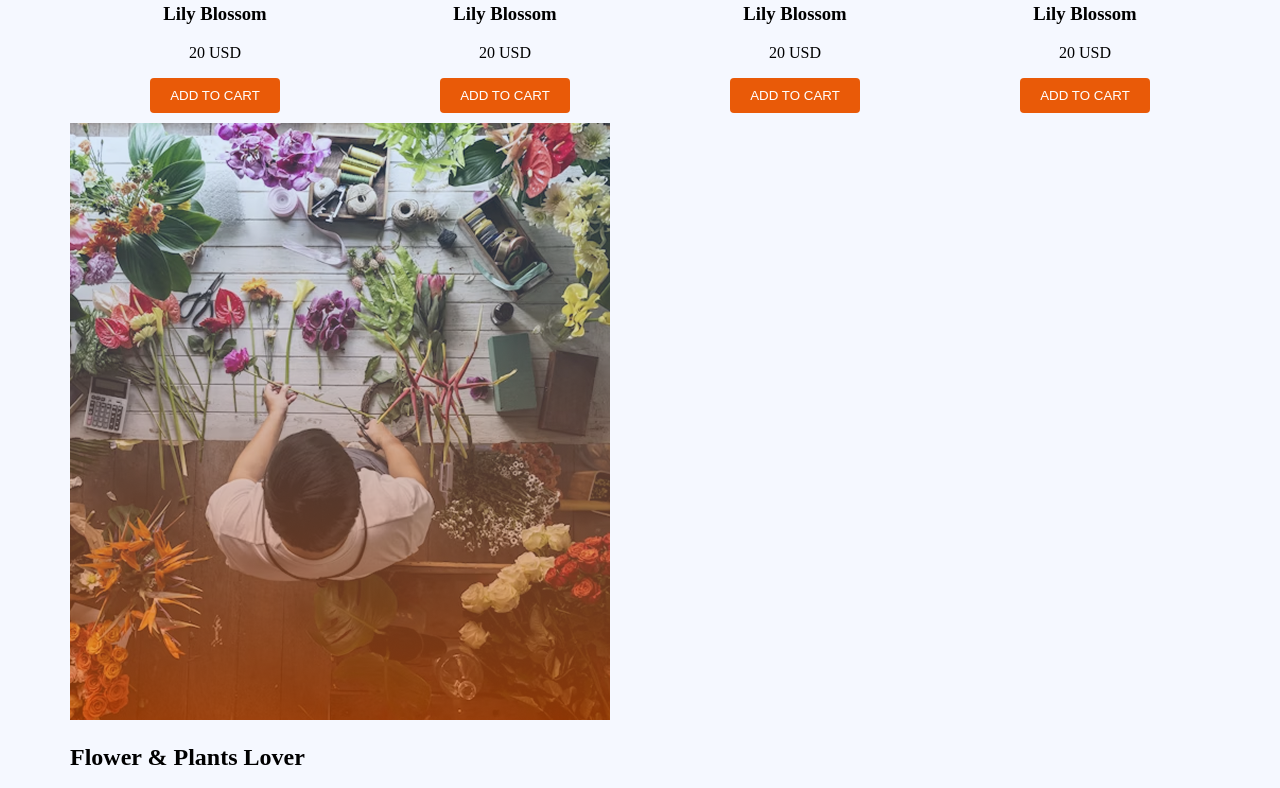
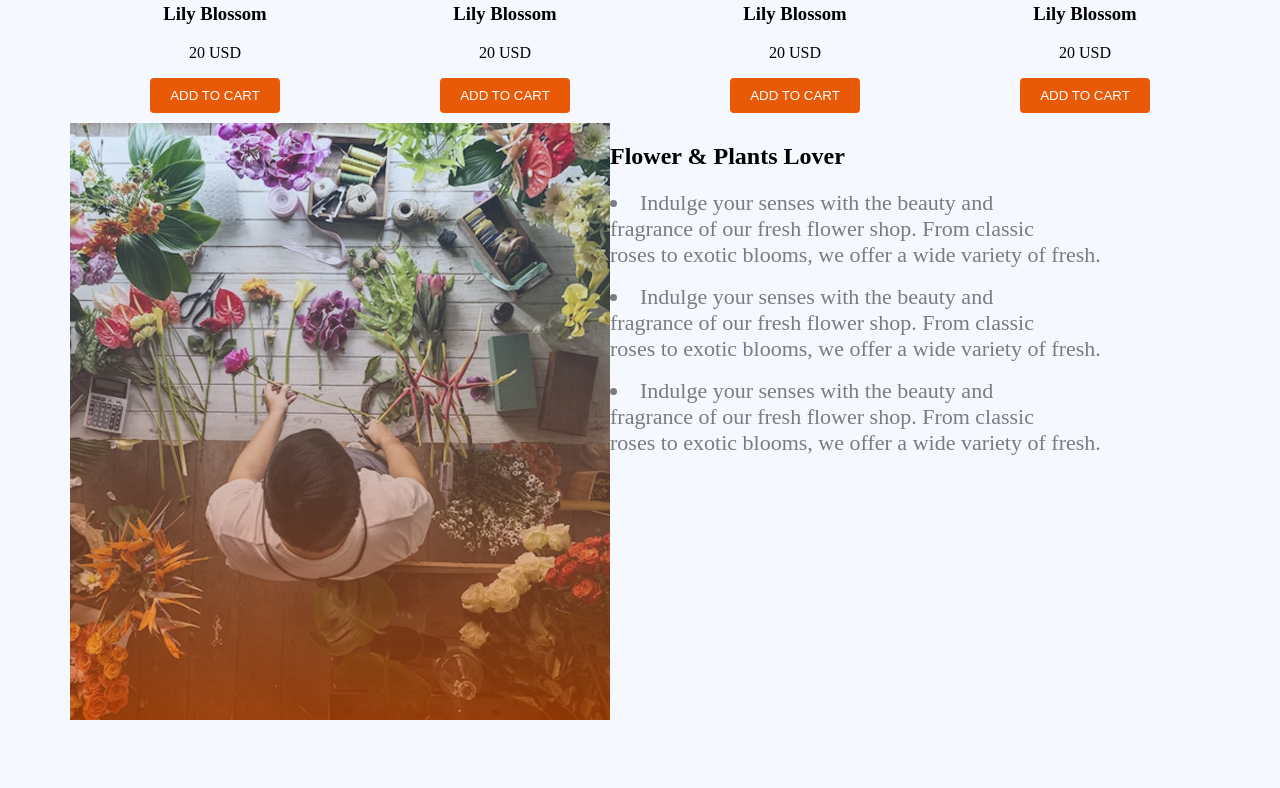
Before and after one commit to miraz7914/B-12-A-02, a plain HTML site: page index.html in a window 1280 px wide. Shown: the part 1657-2445 px from the top of the page. Drawn offline with Linux system fonts and the light colour scheme.

Commit message:
mobile responsiveness done

```diff
--- a/index.html
+++ b/index.html
@@ -90,12 +90,14 @@
           </div>
       </div>
     </section>
-    <div>
+    <div class="flower-plants">
        <img src="assets/flower-store.png" alt="">
+       <div>
          <h2>Flower & Plants Lover</h2>
-         <p><li>Indulge your senses with the beauty and <br>fragrance of our fresh flower shop. From classic <br> roses to exotic blooms, we offer a wide variety of fresh.</li></p>
-         <p><li>Indulge your senses with the beauty and <br>fragrance of our fresh flower shop. From classic <br> roses to exotic blooms, we offer a wide variety of fresh.</li></p>
-         <p><li>Indulge your senses with the beauty and <br>fragrance of our fresh flower shop. From classic <br> roses to exotic blooms, we offer a wide variety of fresh.</li></p>
+         <p><li class="subtitle">Indulge your senses with the beauty and <br>fragrance of our fresh flower shop. From classic <br> roses to exotic blooms, we offer a wide variety of fresh.</li></p>
+         <p><li class="subtitle">Indulge your senses with the beauty and <br>fragrance of our fresh flower shop. From classic <br> roses to exotic blooms, we offer a wide variety of fresh.</li></p>
+         <p><li class="subtitle">Indulge your senses with the beauty and <br>fragrance of our fresh flower shop. From classic <br> roses to exotic blooms, we offer a wide variety of fresh.</li></p>
+         </div>
     </div>
     <div class="plant-area">
        <div class="plant-title">
--- a/style.css
+++ b/style.css
@@ -100,7 +100,9 @@ font-size: 1.25em;
     flex-wrap: wrap;
 }
 
-
+.flower-plants{
+    display: flex;
+}
 
 .plant-title img{
 display: flex;
```
